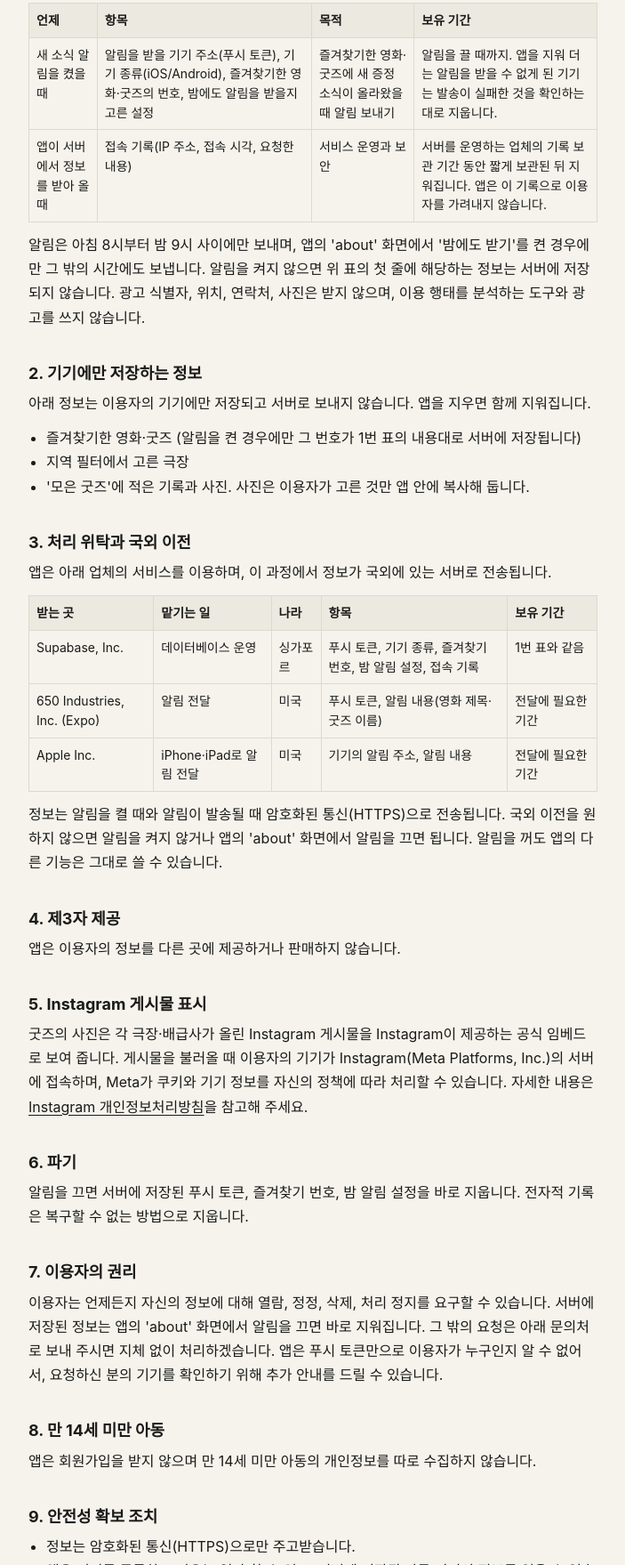
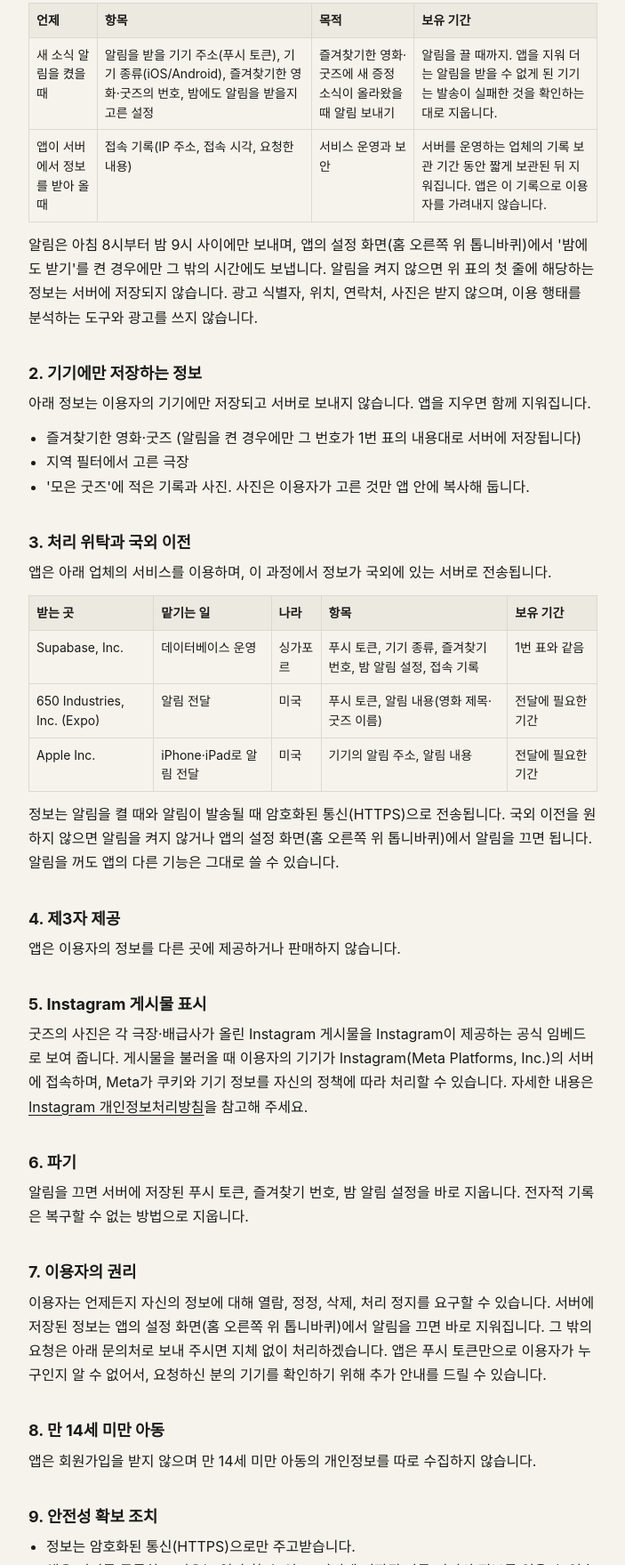
Before and after one commit to JHLeeeeeee/playtime, a plain HTML site: page privacy.html in a window 1280 px wide. Shown: the part 327-2086 px from the top of the page at 89% size, without its empty margins (288-991 px from the left). Drawn offline with Linux system fonts and the light colour scheme.

Commit message:
페이지 갱신

```diff
--- a/privacy.html
+++ b/privacy.html
@@ -30,7 +30,7 @@
 <td>서버를 운영하는 업체의 기록 보관 기간 동안 짧게 보관된 뒤 지워집니다. 앱은 이 기록으로 이용자를 가려내지 않습니다.</td>
 </tr>
 </table>
-<p>알림은 아침 8시부터 밤 9시 사이에만 보내며, 앱의 'about' 화면에서 '밤에도 받기'를 켠 경우에만 그 밖의 시간에도 보냅니다. 알림을 켜지 않으면 위 표의 첫 줄에 해당하는 정보는 서버에 저장되지 않습니다. 광고 식별자, 위치, 연락처, 사진은 받지 않으며, 이용 행태를 분석하는 도구와 광고를 쓰지 않습니다.</p>
+<p>알림은 아침 8시부터 밤 9시 사이에만 보내며, 앱의 설정 화면(홈 오른쪽 위 톱니바퀴)에서 '밤에도 받기'를 켠 경우에만 그 밖의 시간에도 보냅니다. 알림을 켜지 않으면 위 표의 첫 줄에 해당하는 정보는 서버에 저장되지 않습니다. 광고 식별자, 위치, 연락처, 사진은 받지 않으며, 이용 행태를 분석하는 도구와 광고를 쓰지 않습니다.</p>
 
 <h2>2. 기기에만 저장하는 정보</h2>
 <p>아래 정보는 이용자의 기기에만 저장되고 서버로 보내지 않습니다. 앱을 지우면 함께 지워집니다.</p>
@@ -48,7 +48,7 @@
 <tr><td>650 Industries, Inc. (Expo)</td><td>알림 전달</td><td>미국</td><td>푸시 토큰, 알림 내용(영화 제목·굿즈 이름)</td><td>전달에 필요한 기간</td></tr>
 <tr><td>Apple Inc.</td><td>iPhone·iPad로 알림 전달</td><td>미국</td><td>기기의 알림 주소, 알림 내용</td><td>전달에 필요한 기간</td></tr>
 </table>
-<p>정보는 알림을 켤 때와 알림이 발송될 때 암호화된 통신(HTTPS)으로 전송됩니다. 국외 이전을 원하지 않으면 알림을 켜지 않거나 앱의 'about' 화면에서 알림을 끄면 됩니다. 알림을 꺼도 앱의 다른 기능은 그대로 쓸 수 있습니다.</p>
+<p>정보는 알림을 켤 때와 알림이 발송될 때 암호화된 통신(HTTPS)으로 전송됩니다. 국외 이전을 원하지 않으면 알림을 켜지 않거나 앱의 설정 화면(홈 오른쪽 위 톱니바퀴)에서 알림을 끄면 됩니다. 알림을 꺼도 앱의 다른 기능은 그대로 쓸 수 있습니다.</p>
 
 <h2>4. 제3자 제공</h2>
 <p>앱은 이용자의 정보를 다른 곳에 제공하거나 판매하지 않습니다.</p>
@@ -60,7 +60,7 @@
 <p>알림을 끄면 서버에 저장된 푸시 토큰, 즐겨찾기 번호, 밤 알림 설정을 바로 지웁니다. 전자적 기록은 복구할 수 없는 방법으로 지웁니다.</p>
 
 <h2>7. 이용자의 권리</h2>
-<p>이용자는 언제든지 자신의 정보에 대해 열람, 정정, 삭제, 처리 정지를 요구할 수 있습니다. 서버에 저장된 정보는 앱의 'about' 화면에서 알림을 끄면 바로 지워집니다. 그 밖의 요청은 아래 문의처로 보내 주시면 지체 없이 처리하겠습니다. 앱은 푸시 토큰만으로 이용자가 누구인지 알 수 없어서, 요청하신 분의 기기를 확인하기 위해 추가 안내를 드릴 수 있습니다.</p>
+<p>이용자는 언제든지 자신의 정보에 대해 열람, 정정, 삭제, 처리 정지를 요구할 수 있습니다. 서버에 저장된 정보는 앱의 설정 화면(홈 오른쪽 위 톱니바퀴)에서 알림을 끄면 바로 지워집니다. 그 밖의 요청은 아래 문의처로 보내 주시면 지체 없이 처리하겠습니다. 앱은 푸시 토큰만으로 이용자가 누구인지 알 수 없어서, 요청하신 분의 기기를 확인하기 위해 추가 안내를 드릴 수 있습니다.</p>
 
 <h2>8. 만 14세 미만 아동</h2>
 <p>앱은 회원가입을 받지 않으며 만 14세 미만 아동의 개인정보를 따로 수집하지 않습니다.</p>
```
Also changed, not shown: index.html (+1 -1 lines).
